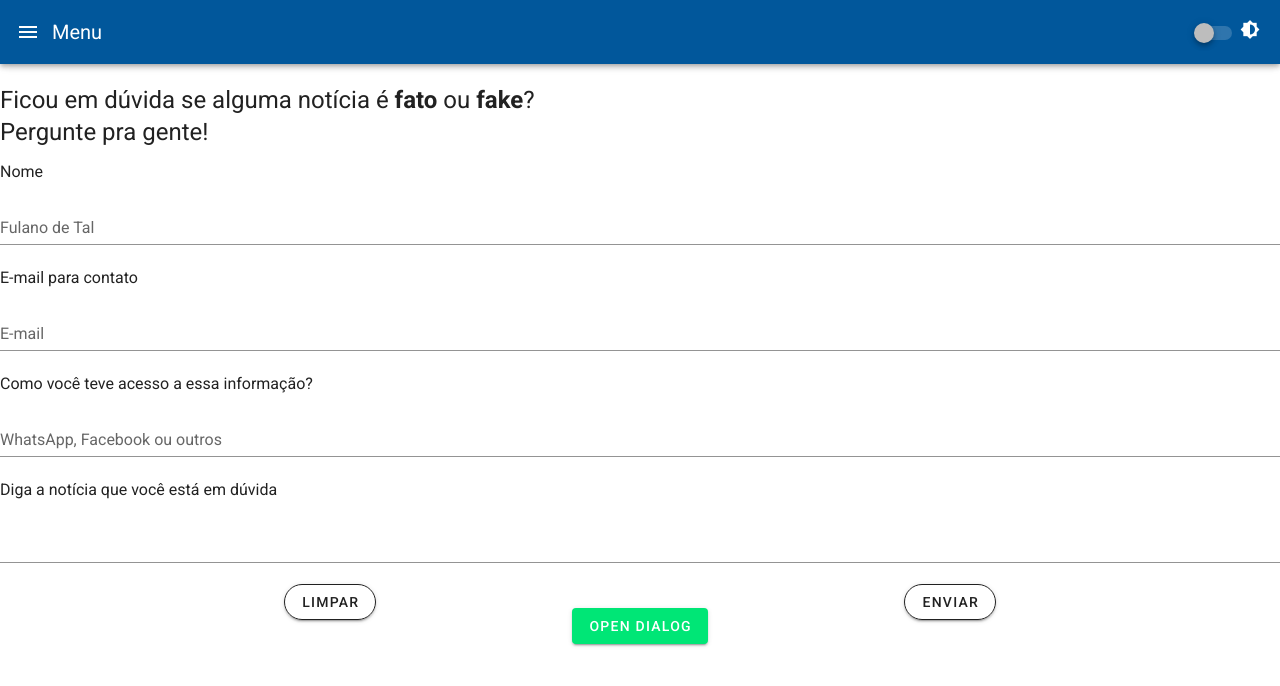
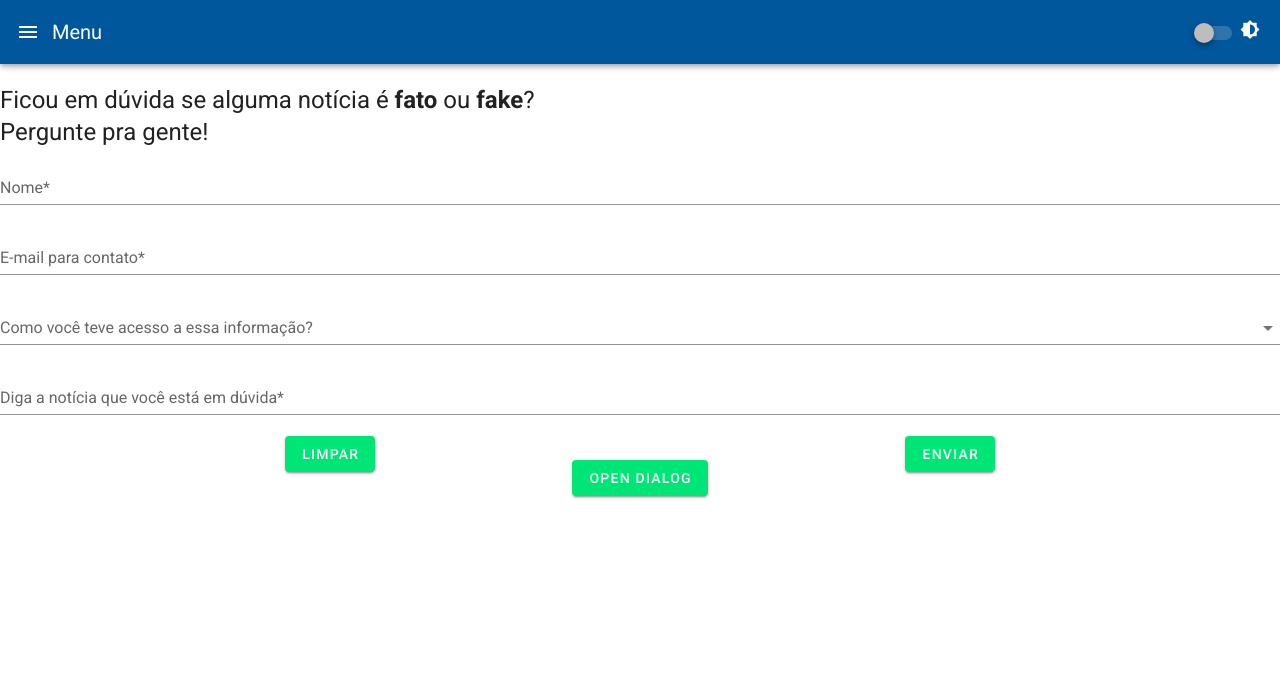
Before and after one commit to SilasJr1/decolaLuna, a Vue app: page /#/sugestoesusuario in a window 1280 px wide. Shown: the top 686 px of the page. Built offline with nearby package versions, Linux system fonts and the light colour scheme.

Commit message:
atualiza a dialog box

```diff
--- a/src/views/SugestoesUsuario.vue
+++ b/src/views/SugestoesUsuario.vue
@@ -2,49 +2,46 @@
 
   <div class="CadastroSugestao">
     <h1 class="text-h5 text-left mb-3 mt-5">Ficou em dúvida se alguma notícia é <strong>fato</strong> ou <strong>fake</strong>? <br> Pergunte pra gente!</h1>
+
         <v-form class="registro-box" ref="form" >
 
-          <p>Nome</p>
-          <v-text-field v-model="nome" label="Fulano de Tal" required>
+          <v-text-field v-model="nome" label="Nome*" required>
           </v-text-field>
 
-          <p>E-mail para contato</p>
-          <v-text-field v-model="email" label="E-mail" required>
+          <v-text-field v-model="email" label="E-mail para contato*" required>
           </v-text-field>
 
-          <p>Como você teve acesso a essa informação?</p>
-          <v-text-field v-model="referencia" label="WhatsApp, Facebook ou outros" required>
-          <!--quando clica na label, o texto fica com uma margem, diferente das labels de nome e e-mail-->
-          </v-text-field>
+          <v-select
+            :items="['Redes Sociais','Jornais','Amigo','Outros']"
+            label="Como você teve acesso a essa informação?"
+            required
+          ></v-select>
 
-          <p>Diga a notícia que você está em dúvida</p>
-          <v-text-field v-model="noticia" label="" required>
+          <v-text-field v-model="noticia" hint="Invasão alienígena, outros" label="Diga a notícia que você está em dúvida*" required>
           <!--quando clica na label, o texto fica com uma margem, diferente das labels de nome e e-mail-->
           </v-text-field>
 
       </v-form>
 
       <div class="botoes">
+
           <v-btn
                   class="botaoLimpar"
-            color=""
-            elevation="2"
-            medium
-            outlined
-            rounded
+                  color="primary"
+                  dark
+                  v-bind="attrs"
+                  v-on="on"
                   @click="limpar"
                 >
                   Limpar
             </v-btn>
-
             <v-btn
                   class="botaoEnviar"
-            color=""
-            elevation="2"
-            medium
-            outlined
-            rounded
-            @click="limpar"
+                  color="primary"
+                  dark
+                  v-bind="attrs"
+                  v-on="on"
+                  @click="enviar"
                 >
                   Enviar
           </v-btn>
@@ -71,79 +68,12 @@
               </template>
               <v-card>
                 <v-card-title>
-                  <span class="text-h5">User Profile</span>
+                  <span class="text-h5 center">Sugestão enviada!</span>
+                  <h5 class="textoDialog left">Obrigada por nos ajudar no combate às fake news!
+                    Iremos analisar a sua sugestão e quando verificarmos os fatos, entraremos em contato.
+                  </h5>
                 </v-card-title>
                 <v-card-text>
-                  <v-container>
-                    <v-row>
-                      <v-col
-                        cols="12"
-                        sm="6"
-                        md="4"
-                      >
-                        <v-text-field
-                          label="Legal first name*"
-                          required
-                        ></v-text-field>
-                      </v-col>
-                      <v-col
-                        cols="12"
-                        sm="6"
-                        md="4"
-                      >
-                        <v-text-field
-                          label="Legal middle name"
-                          hint="example of helper text only on focus"
-                        ></v-text-field>
-                      </v-col>
-                      <v-col
-                        cols="12"
-                        sm="6"
-                        md="4"
-                      >
-                        <v-text-field
-                          label="Legal last name*"
-                          hint="example of persistent helper text"
-                          persistent-hint
-                          required
-                        ></v-text-field>
-                      </v-col>
-                      <v-col cols="12">
-                        <v-text-field
-                          label="Email*"
-                          required
-                        ></v-text-field>
-                      </v-col>
-                      <v-col cols="12">
-                        <v-text-field
-                          label="Password*"
-                          type="password"
-                          required
-                        ></v-text-field>
-                      </v-col>
-                      <v-col
-                        cols="12"
-                        sm="6"
-                      >
-                        <v-select
-                          :items="['0-17', '18-29', '30-54', '54+']"
-                          label="Age*"
-                          required
-                        ></v-select>
-                      </v-col>
-                      <v-col
-                        cols="12"
-                        sm="6"
-                      >
-                        <v-autocomplete
-                          :items="['Skiing', 'Ice hockey', 'Soccer', 'Basketball', 'Hockey', 'Reading', 'Writing', 'Coding', 'Basejump']"
-                          label="Interests"
-                          multiple
-                        ></v-autocomplete>
-                      </v-col>
-                    </v-row>
-                  </v-container>
-                  <small>*indicates required field</small>
                 </v-card-text>
                 <v-card-actions>
                   <v-spacer></v-spacer>
@@ -152,14 +82,7 @@
                     text
                     @click="dialog = false"
                   >
-                    Close
-                  </v-btn>
-                  <v-btn
-                    color="blue darken-1"
-                    text
-                    @click="dialog = false"
-                  >
-                    Save
+                    Fechar
                   </v-btn>
                 </v-card-actions>
               </v-card>
@@ -198,7 +121,7 @@ export default {
             this.noticia = "";
         },
 
-        cadastrar() {
+        enviar() {
         },
     },
 };
@@ -220,4 +143,11 @@ export default {
     justify-content: space-around;
     margin: 0px 20px;
   }
+  .caixaDialogo{
+    margin: 20px;
+  }
+
+  .caixaDialogo p{
+    text-decoration: none;
+  }
 </style>
```
Lines whose indentation alone changed are shown as unchanged.
